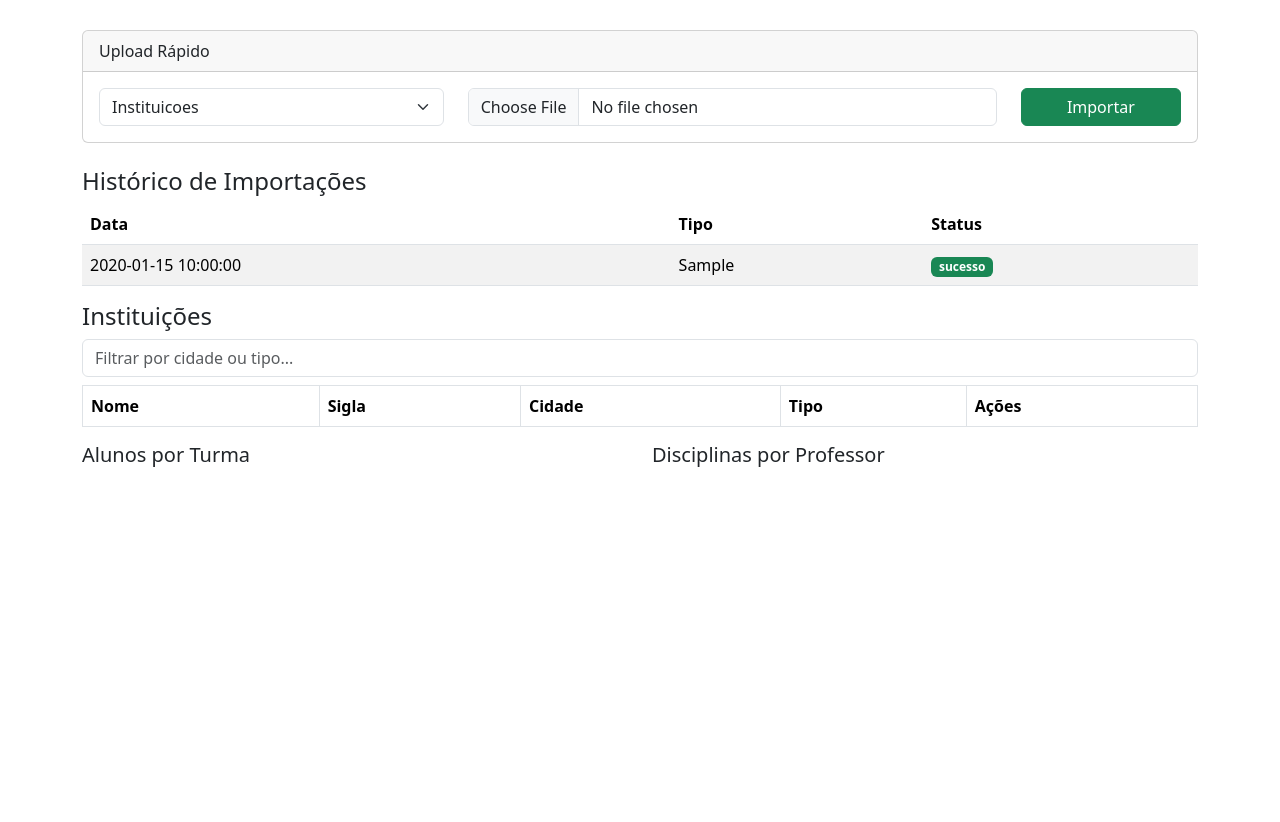
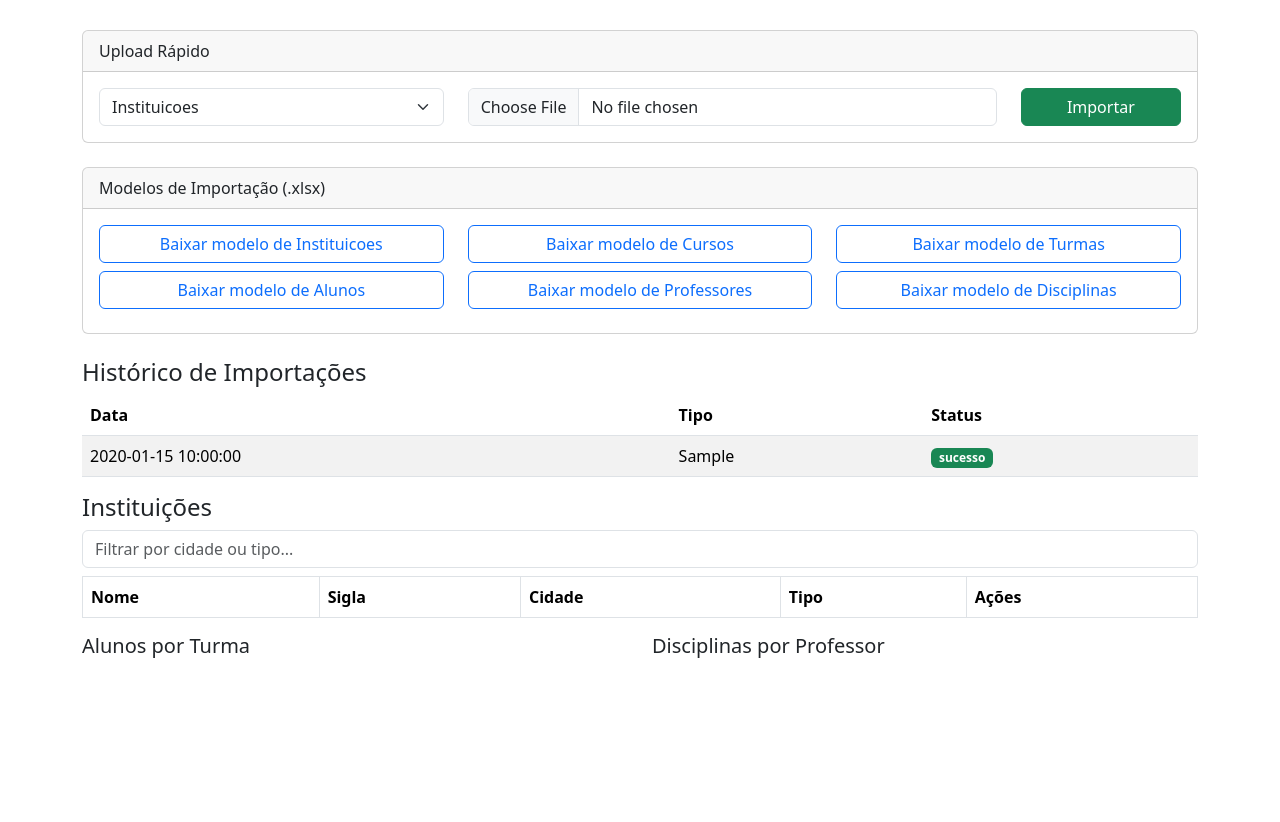
Before and after one commit to fisicorj/EduSkola, a Flask app: page /painel/ in a window 1280 px wide. Shown: the part 377-1199 px from the top of the page. Before the commit the page ends 844 px from the top, so only its background shows below. Run offline with Flask 3, Linux system fonts and the light colour scheme; a user stored in the database is signed in; tables that the repository leaves empty hold one stand-in row (values such as "Sample post"); lists and menus that the app fills with data are empty; a map, chart or similar area stays blank.

Commit message:
Update painel.html

```diff
--- a/app/templates/painel/painel.html
+++ b/app/templates/painel/painel.html
@@ -92,6 +92,22 @@ new Chart(ctx2, {
     </div>
 </div>
 
+<!-- Modelos de Importação -->
+<div class="card mb-4">
+    <div class="card-header">Modelos de Importação (.xlsx)</div>
+    <div class="card-body">
+        <div class="row">
+            {% for tipo in tipos %}
+            <div class="col-md-4 mb-2">
+                <a href="{{ url_for('painel.baixar_template', nome=tipo ~ '.xlsx') }}" class="btn btn-outline-primary w-100">
+                    Baixar modelo de {{ tipo.title() }}
+                </a>
+            </div>
+            {% endfor %}
+        </div>
+    </div>
+</div>
+
 <!-- Histórico de Importações -->
 <h4>Histórico de Importações</h4>
 <table class="table table-striped">
```
